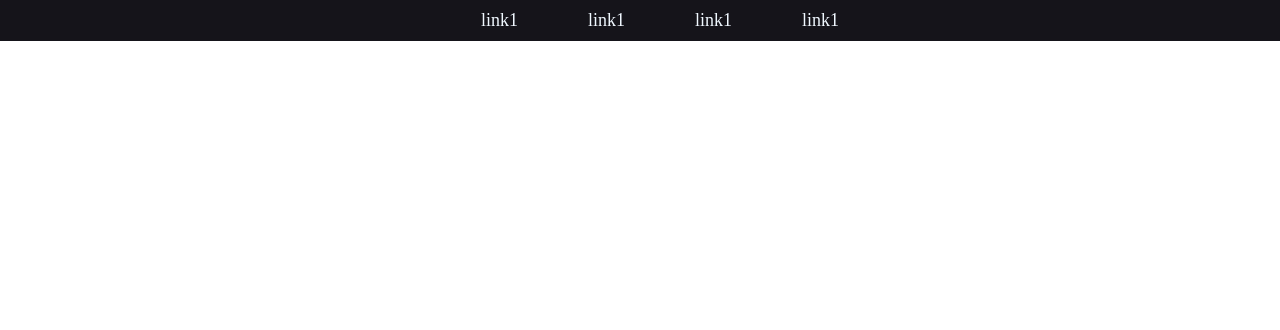
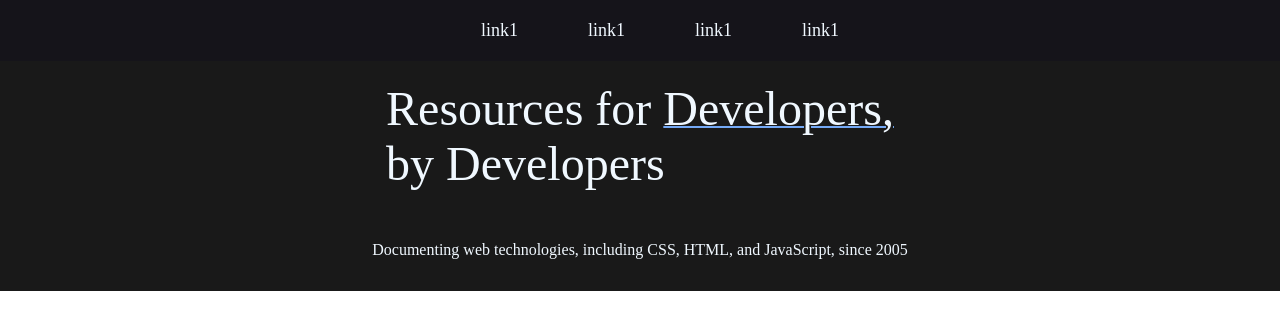
Before and after one commit to YogeshWEB/newpro, a plain HTML site: page src/index.html in a window 1280 px wide. Drawn offline with Linux system fonts and the light colour scheme.

Commit message:
code1 by yogesh

```diff
--- a/src/index.html
+++ b/src/index.html
@@ -17,7 +17,17 @@
                 <li>link1</li>
             </ul>
         </nav>
-
+        <div class="head">
+            <div class="heading">
+                <p>Resources for <u> Developers,</u><br>
+                    by Developers</p>
+            </div>
+            <div class="secline">
+                <p>
+                   <br> Documenting web technologies, including CSS, HTML, and JavaScript, since 2005
+                </p>
+            </div>
+        </div>
     </header>
     <script src="main.js"></script>
 </body>
--- a/src/style.css
+++ b/src/style.css
@@ -9,10 +9,42 @@ header nav ul{
     margin: 0px;
 }
 header nav ul li{
-    padding: 10px 15px;
+    padding: 20px 15px;
     margin-left: 20px;
     margin-right: 20px;
     color: aliceblue;
     font-size: 18px;
     font-weight: 400;
 }
+.head{
+    display: flex;
+    flex-direction: column;
+    align-items: center;
+    justify-content: center;
+    background-color: rgba(25, 25, 25,1);
+}
+.heading{
+    display: flex;
+    background-color: rgba(25, 25, 25,1);
+    padding: 20px 30px;
+
+}
+.heading p{
+    font-size: 3rem;
+    margin: 0px;
+    color: aliceblue;
+
+}
+.heading p u{
+    text-decoration-thickness: 0.15rem;
+    text-decoration-color: #74a9f6;
+}
+.secline{
+    display: flex;
+
+}
+.secline p{
+    color: aliceblue;
+    margin: 12px;
+    padding: 0 0 20px 0;
+}
```
